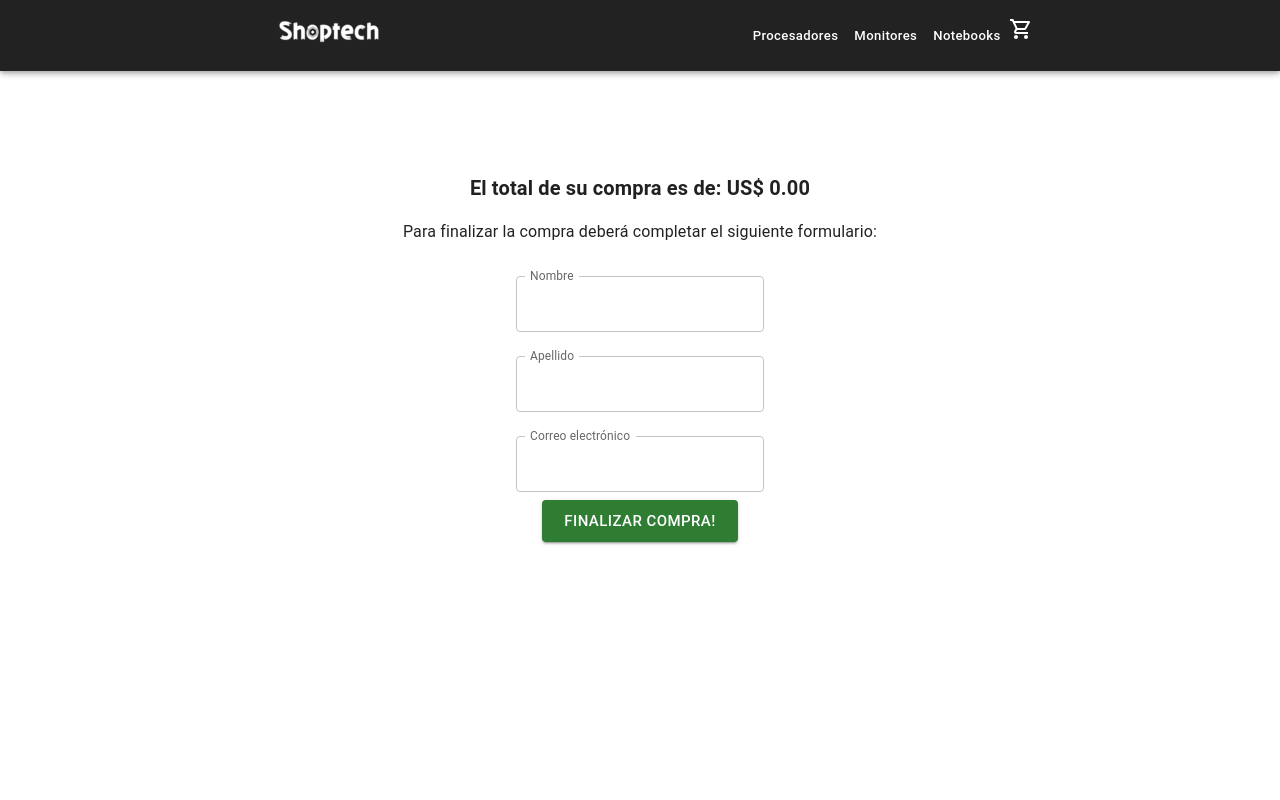
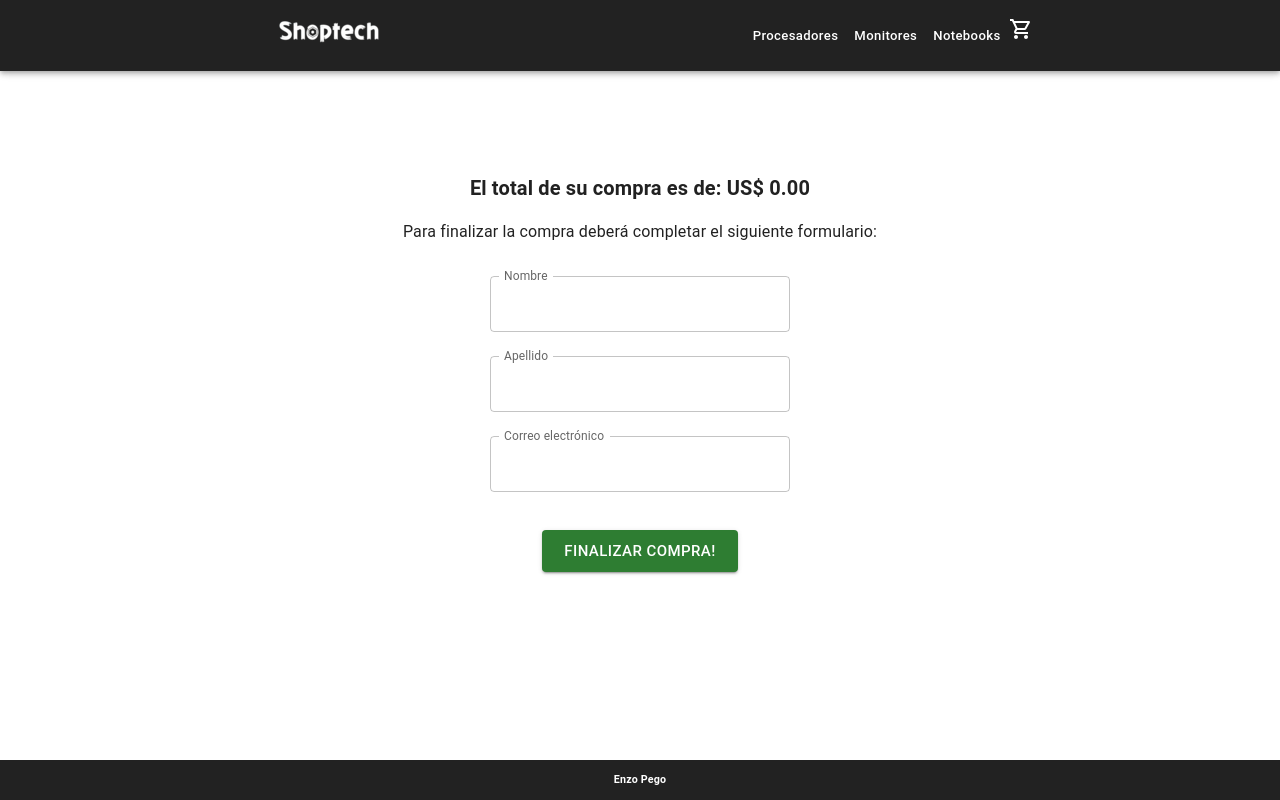
Before and after one commit to EnzoPego/Entrega-Final-Coderhouse-ReactJS, a React (Create React App) app: page /PayOrder in a window 1280 px wide. Built offline with nearby package versions, Linux system fonts and the light colour scheme.

Commit message:
se agrega footer

```diff
--- a/src/App.js
+++ b/src/App.js
@@ -1,4 +1,5 @@
 import Navbar from './components/NavBar/NavBar';
+import Footer from './components/Footer/Footer';
 import './App.css'
 import { CartProvider } from './components/context/CartContext';
 
@@ -29,6 +30,8 @@ const App = () => {
                         <Route path='/Cart' element={<Cart />} />
                         <Route path='/PayOrder' element={<PayOrder />} />
                     </Routes>
+                    <Footer/>
+
                 </div>
             </CartProvider>
         </Router>
--- a/src/components/Details.js
+++ b/src/components/Details.js
@@ -1,5 +1,5 @@
 import * as React from 'react';
-import { Typography, useTheme, useMediaQuery,Snackbar} from '@mui/material';
+import { Typography, useTheme, useMediaQuery,Snackbar,Button} from '@mui/material';
 import MuiAlert from '@mui/material/Alert';
 import { CartContext } from './context/CartContext';
 import { useContext,useState } from 'react';
@@ -51,11 +51,11 @@ const Details = ({ data }) => {
             marginTop: '16px',
           }}
         >
-          <button onClick={handleAddToCart} style={{backgroundColor: '#1976d2',color: 'white', padding: '16px 20px',margin: '8px 0', border: 'none', cursor: 'pointer',width: '70%',}} >
+          <Button onClick={handleAddToCart}  style={{ marginTop: '30px' }} type="submit" variant="contained" color="success" size="large">
             Añadir al Carrito
-          </button>
+          </Button>
         </div>
-        <Snackbar open={open} autoHideDuration={1500} onClose={handleClose} anchorOrigin={{ vertical:'top', horizontal:'right' }}>
+        <Snackbar open={open} autoHideDuration={1500} onClose={handleClose} anchorOrigin={{ vertical: 'top', horizontal: 'right' }}>
           <MuiAlert elevation={6} variant="filled" onClose={handleClose} severity="success">
             Producto agregado al carrito!
           </MuiAlert>
--- /dev/null
+++ b/src/components/Footer/Footer.js
@@ -0,0 +1,14 @@
+import React from 'react'
+
+const Footer = () => {
+  return (
+    <>
+      <div style={{ height: '110px' }} />
+      <div style={{ backgroundColor: '#222222', height: '40px', position: 'fixed', bottom: 0, width: '100%', display: 'flex', justifyContent: 'center', alignItems: 'center' }}>
+        <h6 style={{ color: 'white' }}>Enzo Pego</h6>
+      </div>
+    </>
+  )
+}
+
+export default Footer
--- a/src/components/pages/Cart.js
+++ b/src/components/pages/Cart.js
@@ -1,6 +1,6 @@
 import React, { useContext } from 'react';
 import { CartContext } from '../context/CartContext';
-import { List, ListItem, ListItemText, ListItemAvatar, Avatar, Typography, IconButton, } from '@mui/material';
+import { List, ListItem, ListItemText, ListItemAvatar, Avatar, Typography, IconButton,Button } from '@mui/material';
 import DeleteIcon from '@mui/icons-material/Delete';
 import { Link } from 'react-router-dom';
 
@@ -66,10 +66,10 @@ const Cart = () => {
             <Typography variant="h6" sx={{ fontWeight: 'bold', marginTop: '60px' }}>
               Total: US$ {totalPrice.toFixed(2)}
             </Typography>
-          <Link to={{pathname: '/PayOrder',state: { cartContents, totalPrice }}}>
-          <button  style={{ backgroundColor: '#2e7d32', fontSize: '18px', color: 'white', padding: '12px 20px', margin: '40px 0', border: 'none', cursor: 'pointer', width: '70%', }}>
-          Finalizar compra
-        </button>
+            <Link to={{ pathname: '/PayOrder', state: { cartContents, totalPrice } }}>
+              <Button  style={{ marginTop: '30px' }} type="submit" variant="contained" color="success" size="large">
+                PROCEDER AL PAGO
+              </Button>
             </Link>
           </>
         ) : null}
--- a/src/components/pages/Form.js
+++ b/src/components/pages/Form.js
@@ -59,6 +59,7 @@ const TicketForm = () => {
                 shrink: true,
               }}
               margin="normal"
+              style={{ width: '300px' }}
             />
             {errors.firstName && touched.firstName ? <div>{errors.firstName}</div> : null}
           </div>
@@ -72,6 +73,7 @@ const TicketForm = () => {
                 shrink: true,
               }}
               margin="normal"
+              style={{ width: '300px' }}
             />
             {errors.lastName && touched.lastName ? <div>{errors.lastName}</div> : null}
           </div>
@@ -85,10 +87,11 @@ const TicketForm = () => {
                 shrink: true,
               }}
               margin="normal"
+              style={{ width: '300px' }}
             />
             {errors.email && touched.email ? <div>{errors.email}</div> : null}
           </div>
-          <Button type="submit" variant="contained" color="success" size="large">
+          <Button  style={{ marginTop: '30px' }} type="submit" variant="contained" color="success" size="large">
             Finalizar compra!
           </Button>
         </Form>
```
Lines whose indentation alone changed are shown as unchanged.
